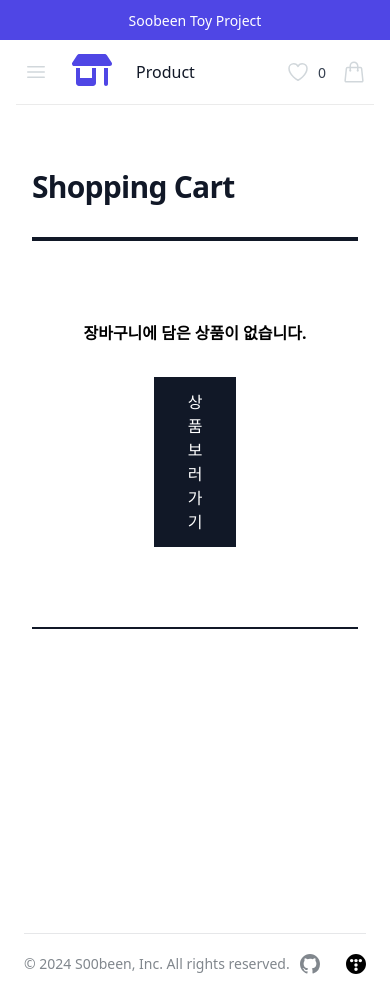
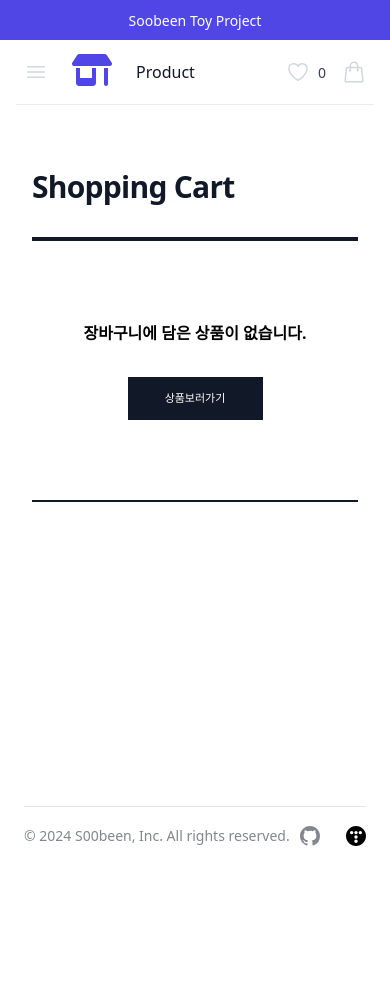
Before and after one commit to s00been/shopping-mall, a React (Vite) app: page /cart in a window 390 px wide. After the commit the page ends 866 px from the top, so only its background shows below. Built offline with nearby package versions, Linux system fonts and the light colour scheme.

Commit message:
장바구니 UI 작업중

```diff
--- a/src/pages/cart/index.tsx
+++ b/src/pages/cart/index.tsx
@@ -175,7 +175,7 @@ const Cart = () => {
             <p className="font-bold">장바구니에 담은 상품이 없습니다.</p>
             <Link
               to={`/products`}
-              className="mt-8 flex mx-auto w-1/4 items-center justify-center  border border-transparent bg-gray-900 px-8 py-3 text-base font-medium text-white hover:bg-indigo-600 focus:outline-none focus:ring-2 focus:ring-indigo-500 focus:ring-offset-2 focus:ring-offset-gray-50"
+              className="mt-8 text-xxs flex mx-auto w-[135px] md:w-1/4 items-center justify-center  border border-transparent bg-gray-900 px-8 py-3 md:text-base font-medium text-white hover:bg-indigo-600 focus:outline-none focus:ring-2 focus:ring-indigo-500 focus:ring-offset-2 focus:ring-offset-gray-50"
             >
               상품보러가기
             </Link>
```
